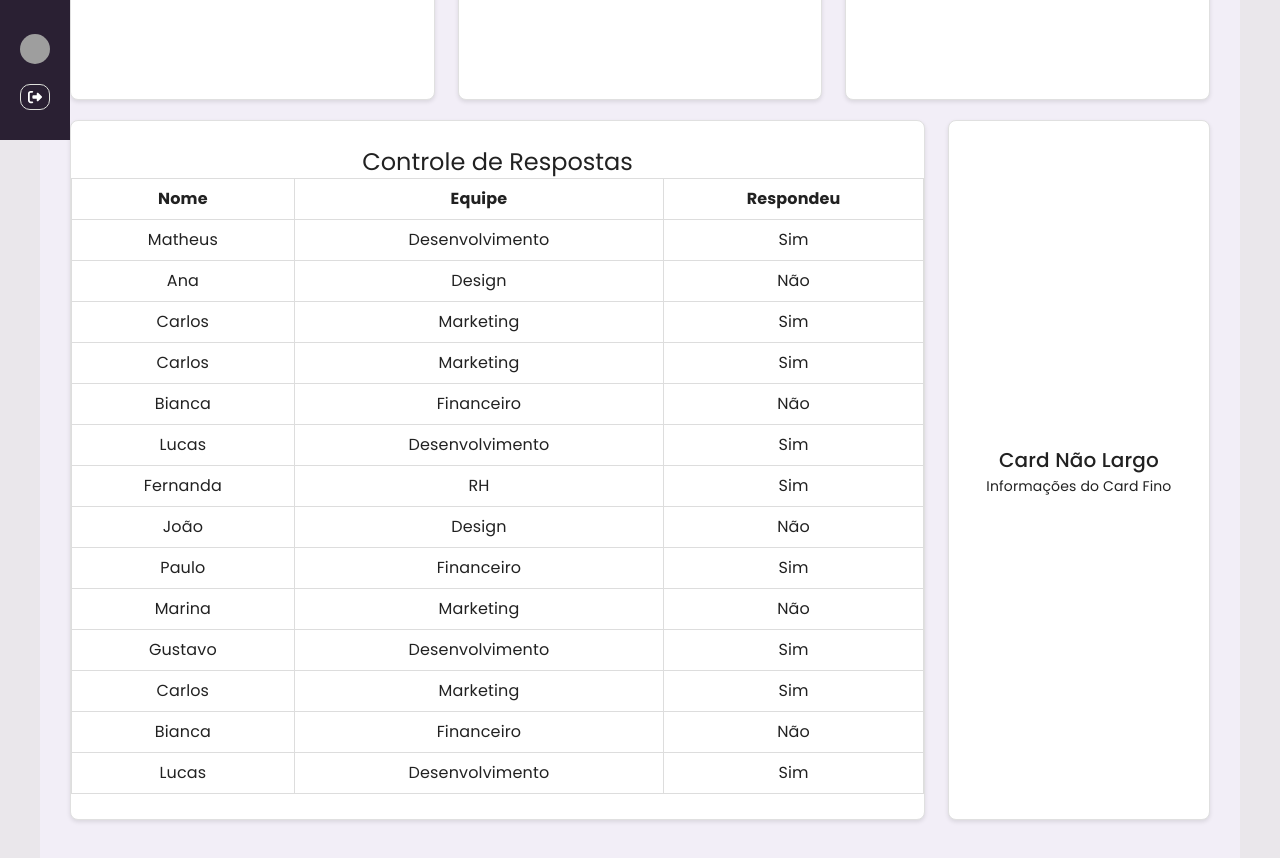
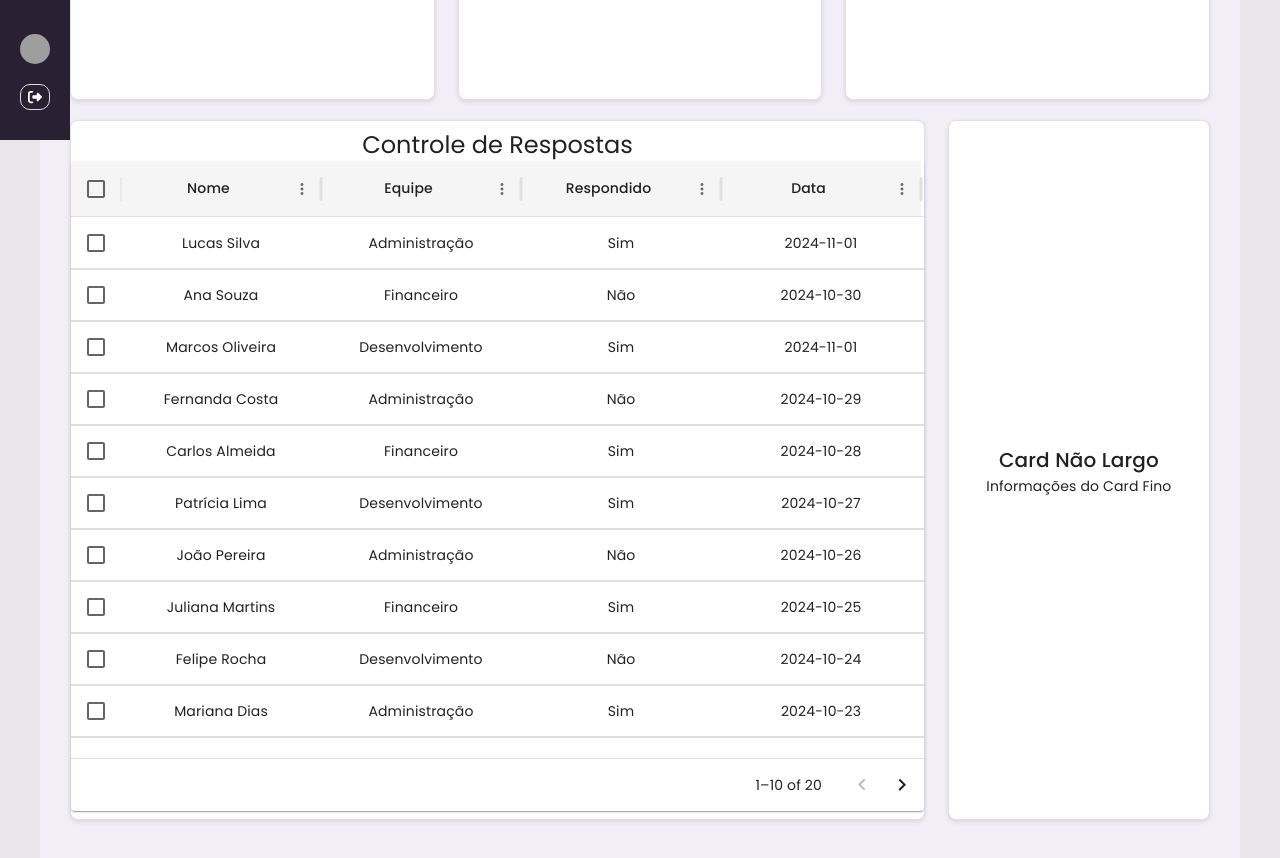
Before and after one commit to Phoenix-Team-Fatec/OAK-RH, a React (Vite) app in the folder parent/frontend/: page /dashadmin in a window 1280 px wide. Shown: the part 660-1518 px from the top of the page. Built offline with nearby package versions, Linux system fonts and the light colour scheme; grey boxes are pictures that could not be loaded.

Commit message:
Tabela de controle de respostas de formularios, com opçoes da tabela do mui ja traduzidas para PT-BR

```diff
--- a/parent/frontend/src/components/DashAdmin/DashAdmin.tsx
+++ b/parent/frontend/src/components/DashAdmin/DashAdmin.tsx
@@ -1,10 +1,10 @@
 import React from 'react';
 import { Box, Typography } from '@mui/material';
-import SimpleTable from '../DashAdmin/DashAdminTable';
 import { PieChart, Pie, Cell, Tooltip, ResponsiveContainer } from 'recharts';
 import SidebarAdmin from '../SidebarAdmin/SidebarAdmin';
 import AdminNavbar from './AdminNavbar';
 import './DashAdmin.css';
+import TabelaDashAdmin from './TabelaDashAdmin';
 
 
 const Dashboard: React.FC = () => {
@@ -121,10 +121,11 @@ const Dashboard: React.FC = () => {
 
 
       <Box className="bottom-cards">
-        <Box className="bottom-card">
-          <Typography variant="h5">Controle de Respostas</Typography>
-          <SimpleTable />
-        </Box>
+      <Box className="bottom-card">
+        <Typography variant="h5">Controle de Respostas</Typography>
+        <TabelaDashAdmin />
+      </Box>
+
         <Box className="thin-card">
           <Typography variant="h6">Card Não Largo</Typography>
           <Typography variant="body2">Informações do Card Fino</Typography>
--- /dev/null
+++ b/parent/frontend/src/components/DashAdmin/TabelaDashAdmin.css
@@ -0,0 +1,7 @@
+/* TabelaDashAdmin.css */
+.table-container {
+  margin: 16px;
+  padding: 16px;
+  background-color: #f5f5f5;
+  border-radius: 8px;
+}
--- /dev/null
+++ b/parent/frontend/src/components/DashAdmin/TabelaDashAdmin.tsx
@@ -0,0 +1,94 @@
+import * as React from 'react';
+import { DataGrid, GridColDef } from '@mui/x-data-grid';
+import Paper from '@mui/material/Paper';
+
+const columns: GridColDef[] = [
+  { field: 'Nome', headerName: 'Nome', width: 200, align: 'center', headerAlign: 'center' },
+  { field: 'Equipe', headerName: 'Equipe', width: 200, align: 'center', headerAlign: 'center' },
+  { field: 'Respondido', headerName: 'Respondido', width: 200, align: 'center', headerAlign: 'center' },
+  { field: 'Data', headerName: 'Data', type: 'number', width: 200, align: 'center', headerAlign: 'center' },
+];
+
+const rows = [
+    { id: 1, Nome: 'Lucas Silva', Equipe: 'Administração', Respondido: 'Sim', Data: '2024-11-01' },
+    { id: 2, Nome: 'Ana Souza', Equipe: 'Financeiro', Respondido: 'Não', Data: '2024-10-30' },
+    { id: 3, Nome: 'Marcos Oliveira', Equipe: 'Desenvolvimento', Respondido: 'Sim', Data: '2024-11-01' },
+    { id: 4, Nome: 'Fernanda Costa', Equipe: 'Administração', Respondido: 'Não', Data: '2024-10-29' },
+    { id: 5, Nome: 'Carlos Almeida', Equipe: 'Financeiro', Respondido: 'Sim', Data: '2024-10-28' },
+    { id: 6, Nome: 'Patrícia Lima', Equipe: 'Desenvolvimento', Respondido: 'Sim', Data: '2024-10-27' },
+    { id: 7, Nome: 'João Pereira', Equipe: 'Administração', Respondido: 'Não', Data: '2024-10-26' },
+    { id: 8, Nome: 'Juliana Martins', Equipe: 'Financeiro', Respondido: 'Sim', Data: '2024-10-25' },
+    { id: 9, Nome: 'Felipe Rocha', Equipe: 'Desenvolvimento', Respondido: 'Não', Data: '2024-10-24' },
+    { id: 10, Nome: 'Mariana Dias', Equipe: 'Administração', Respondido: 'Sim', Data: '2024-10-23' },
+    { id: 11, Nome: 'Gustavo Santos', Equipe: 'Financeiro', Respondido: 'Não', Data: '2024-10-22' },
+    { id: 12, Nome: 'Aline Ferreira', Equipe: 'Desenvolvimento', Respondido: 'Sim', Data: '2024-10-21' },
+    { id: 13, Nome: 'Roberto Mendes', Equipe: 'Administração', Respondido: 'Não', Data: '2024-10-20' },
+    { id: 14, Nome: 'Sofia Ribeiro', Equipe: 'Financeiro', Respondido: 'Sim', Data: '2024-10-19' },
+    { id: 15, Nome: 'Eduardo Martins', Equipe: 'Desenvolvimento', Respondido: 'Não', Data: '2024-10-18' },
+    { id: 16, Nome: 'Tatiane Lima', Equipe: 'Administração', Respondido: 'Sim', Data: '2024-10-17' },
+    { id: 17, Nome: 'Diego Alves', Equipe: 'Financeiro', Respondido: 'Não', Data: '2024-10-16' },
+    { id: 18, Nome: 'Vanessa Gomes', Equipe: 'Desenvolvimento', Respondido: 'Sim', Data: '2024-10-15' },
+    { id: 19, Nome: 'Roberta Nascimento', Equipe: 'Administração', Respondido: 'Não', Data: '2024-10-14' },
+    { id: 20, Nome: 'Rafael Santos', Equipe: 'Financeiro', Respondido: 'Sim', Data: '2024-10-13' },
+  ];
+
+
+const paginationModel = { page: 0, pageSize: 10 }; // linhas por página
+
+const TabelaDashAdmin: React.FC = () => {
+  return (
+    <Paper sx={{ height: 650, width: '100%' }}>
+      <DataGrid
+        rows={rows}
+        columns={columns}
+        initialState={{ pagination: { paginationModel } }}
+        pageSizeOptions={[3, 5]} //  3 ou 5 linhas por página
+        checkboxSelection
+        localeText={{
+          // Traduções para português
+          noRowsLabel: 'Nenhuma linha',
+          noResultsOverlayLabel: 'Nenhum resultado encontrado',
+          errorOverlayDefaultLabel: 'Ocorreu um erro',
+          footerRowSelected: (count) => `${count} linha(s) selecionada(s)`,
+          footerTotalRows: 'Total de linhas:',
+          filterPanelInputLabel: 'Filtrar',
+          filterPanelAddFilter: 'Adicionar filtro',
+          filterPanelDeleteIconLabel: 'Excluir',
+          filterPanelOperators: 'Operadores',
+          filterPanelOperatorAnd: 'E',
+          filterPanelOperatorOr: 'Ou',
+          filterPanelOperatorLessThan: 'Menor que',
+          filterPanelOperatorLessThanOrEqual: 'Menor ou igual a',
+          filterPanelOperatorGreaterThan: 'Maior que',
+          filterPanelOperatorGreaterThanOrEqual: 'Maior ou igual a',
+          filterPanelOperatorEquals: 'Igual a',
+          filterPanelOperatorContains: 'Contém',
+          filterPanelOperatorStartsWith: 'Começa com',
+          filterPanelOperatorEndsWith: 'Termina com',
+          filterPanelOperatorIs: 'É',
+          filterPanelOperatorIsNot: 'Não é',
+          filterPanelClearButtonLabel: 'Limpar',
+          filterPanelSubmitButtonLabel: 'Aplicar',
+          filterPanelCloseButtonLabel: 'Fechar',
+          columnMenuLabel: 'Menu',
+          columnMenuShowColumns: 'Mostrar colunas',
+          columnMenuFilter: 'Filtrar',
+          columnMenuHideColumn: 'Ocultar coluna',
+          columnMenuUnsort: 'Desordenar',
+          columnMenuSortAsc: 'Ordenar Crescente',
+          columnMenuSortDesc: 'Ordenar Decrescente',
+          columnHeaderFiltersTooltip: 'Filtrar',
+          columnHeaderSortTooltip: 'Ordenar',
+          columnHeaderFilters: 'Filtros',
+          columnHeaderSort: 'Ordenação',
+          columnHeaderSortBy: 'Ordenar por',
+          columnHeaderSortAsc: 'Ordenar Crescente',
+          columnHeaderSortDesc: 'Ordenar Decrescente',
+        }}
+        sx={{ border: 0 }}
+      />
+    </Paper>
+  );
+};
+
+export default TabelaDashAdmin;
```
Also changed, not shown: 1 other file (tests, documents, lock files or other folders).
